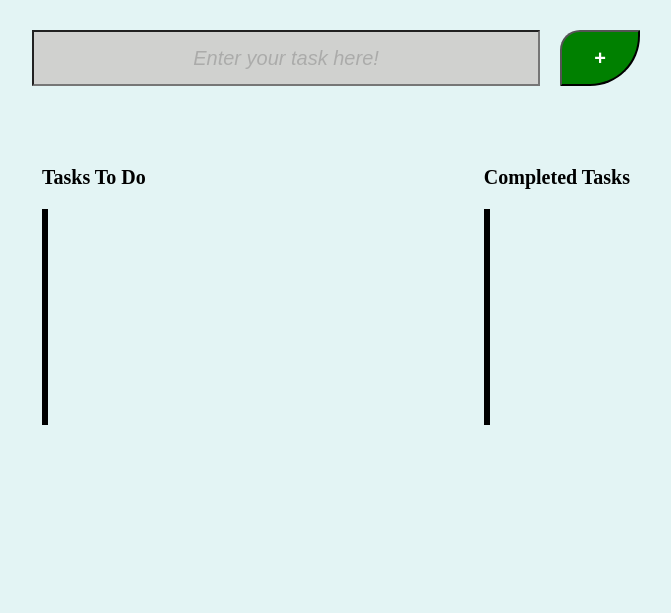
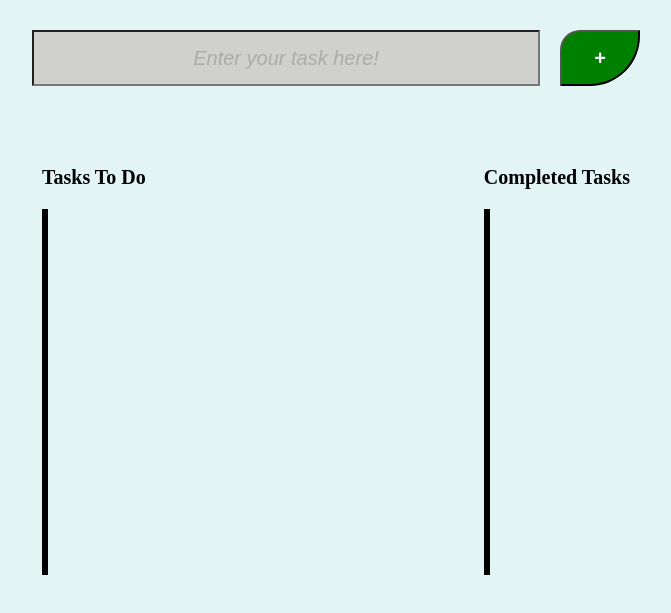
Before and after one commit to Aidanthrall333/Task-Manager-Project, a website with bundled scripts: page Client/index.html in a window 1280 px wide. Shown: the part 103-716 px from the top of the page, without its empty margins (304-975 px from the left). Built offline with nearby package versions, Linux system fonts and the light colour scheme; no server answers.

Commit message:
made tasks into scrollable lists

```diff
--- a/Client/styles.css
+++ b/Client/styles.css
@@ -76,10 +76,9 @@ div.scroll{
   display: flex;
   flex-direction: column;
   align-items: center;
-  /*overflow-x: hidden;*/
   overflow-y: auto;
   width: fit-content;
-  height: 150px;
+  height: 300px;
   padding-top: 30px;
   padding-bottom: 30px;
   background-color: #F5F0BB;
@@ -103,6 +102,7 @@ div.scroll li{
   outline: 2px solid black;
   color: #0c532d;
   background-color: #d0d1cf;
+  margin-right: 35px;
 }
 .response-area{
   text-align: center;
```
